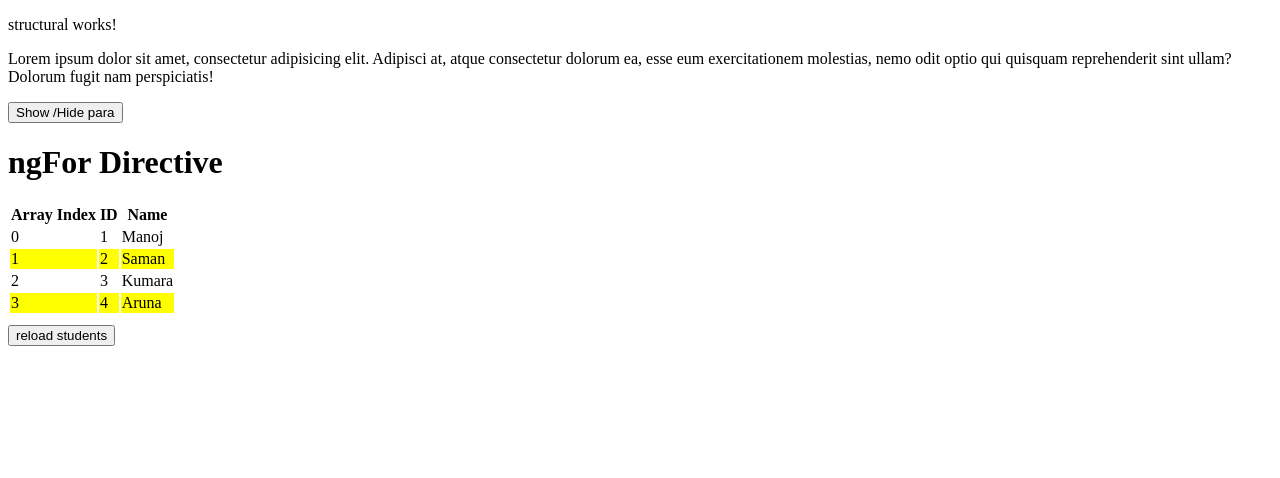
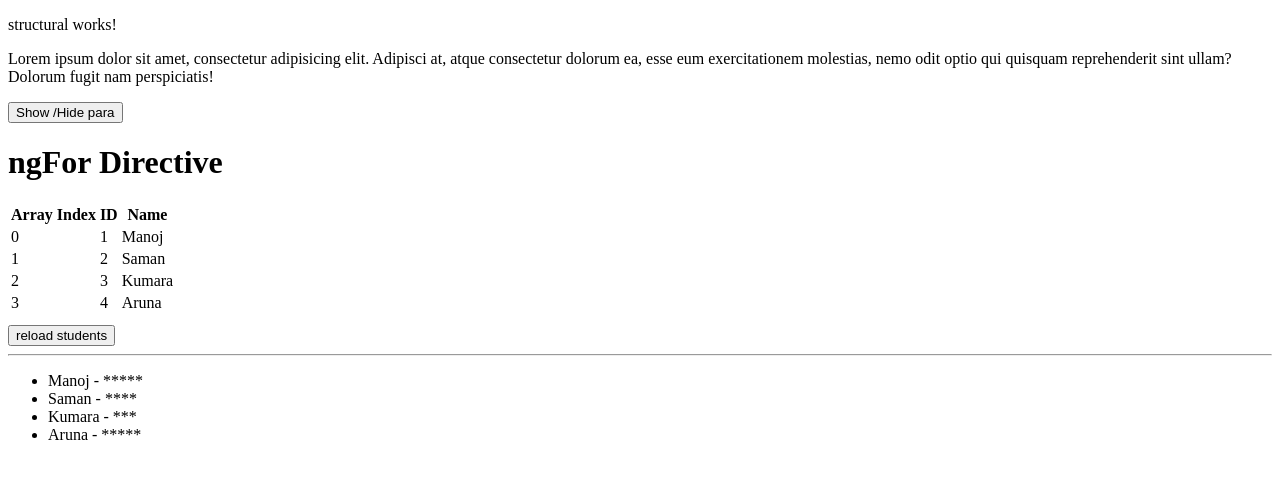
Before and after one commit to CHARITH127/Angular-Demo, an Angular app: page / in a window 1280 px wide. Shown: the top 478 px of the page. Built offline with nearby package versions, Linux system fonts and the light colour scheme.

Commit message:
add ng switchCase

```diff
--- a/src/app/structural/structural.component.html
+++ b/src/app/structural/structural.component.html
@@ -12,7 +12,7 @@
     </tr>
    </thead>
    <tbody>
-     <tr *ngFor ="let s of students; let pos = index" [class.row]="pos % 2 ==1">
+     <tr *ngFor ="let s of students; let pos = index; trackBy: byId" >
        <td>{{pos}}</td>
        <td>{{s.id}}</td>
        <td>{{s.name}}</td>
@@ -20,4 +20,13 @@
    </tbody>
  </table>
 
-<button id = 'reloadbtn'> reload students</button>
+<button id = 'reloadbtn' (click)="reloadStudents()" > reload students</button>
+
+<hr>
+<ul>
+  <li *ngFor = "let s of students" [ngSwitch] = "s.rating">
+    {{s.name}} - <span *ngSwitchCase = "5">*****</span>
+    <span *ngSwitchCase = "4">****</span>
+    <span *ngSwitchCase = "3">***</span>
+  </li>
+</ul>
--- a/src/app/structural/structural.component.ts
+++ b/src/app/structural/structural.component.ts
@@ -7,8 +7,8 @@ import {Component, OnInit} from '@angular/core';
 })
 export class StructuralComponent implements OnInit {
 
-  showPara =true;
-  students : Array<{id: number, name: string}> =[];
+  showPara = true;
+  students: Array<{ id: number, name: string , rating : number }> = [];
 
   enablePara() {
     this.showPara = !this.showPara
@@ -18,9 +18,22 @@ export class StructuralComponent implements OnInit {
   }
 
   ngOnInit(): void {
-    this.students.push({ id: 1, name: 'Manoj' })
-    this.students.push({ id: 2, name: 'Saman' })
-    this.students.push({ id: 3, name: 'Kumara' })
-    this.students.push({ id: 4, name: 'Aruna' })
+    this.students.push({id: 1, name: 'Manoj' , rating : 5})
+    this.students.push({id: 2, name: 'Saman' , rating : 4})
+    this.students.push({id: 3, name: 'Kumara' , rating : 3})
+    this.students.push({id: 4, name: 'Aruna' , rating : 5})
+  }
+
+  reloadStudents() {
+    this.students = []
+    this.students.push({id: 1, name: 'Manoj' , rating : 3})
+    this.students.push({id: 2, name: 'Kasun' , rating : 5})
+    this.students.push({id: 3, name: 'Sunil' , rating : 3})
+    this.students.push({id: 4, name: 'Chethana' , rating : 4})
+  }
+
+
+  byId(index: number, s: { id: number, name: string }) {
+   return s.id
   }
 }
```
